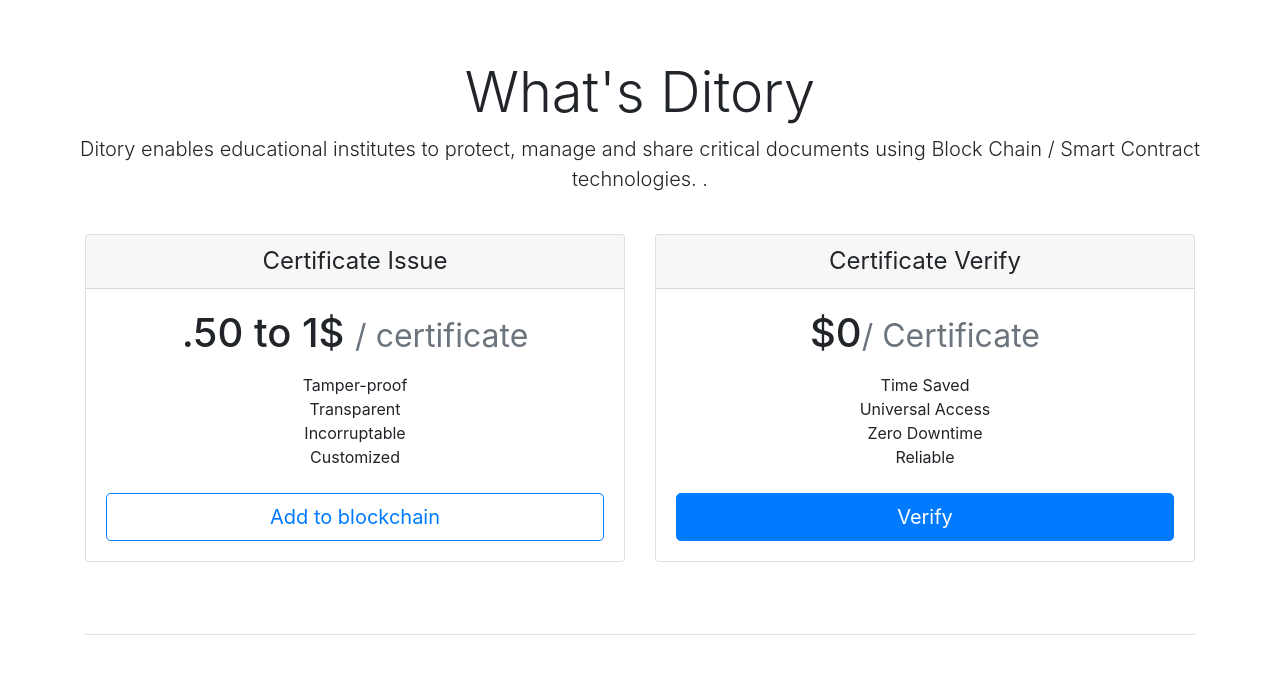
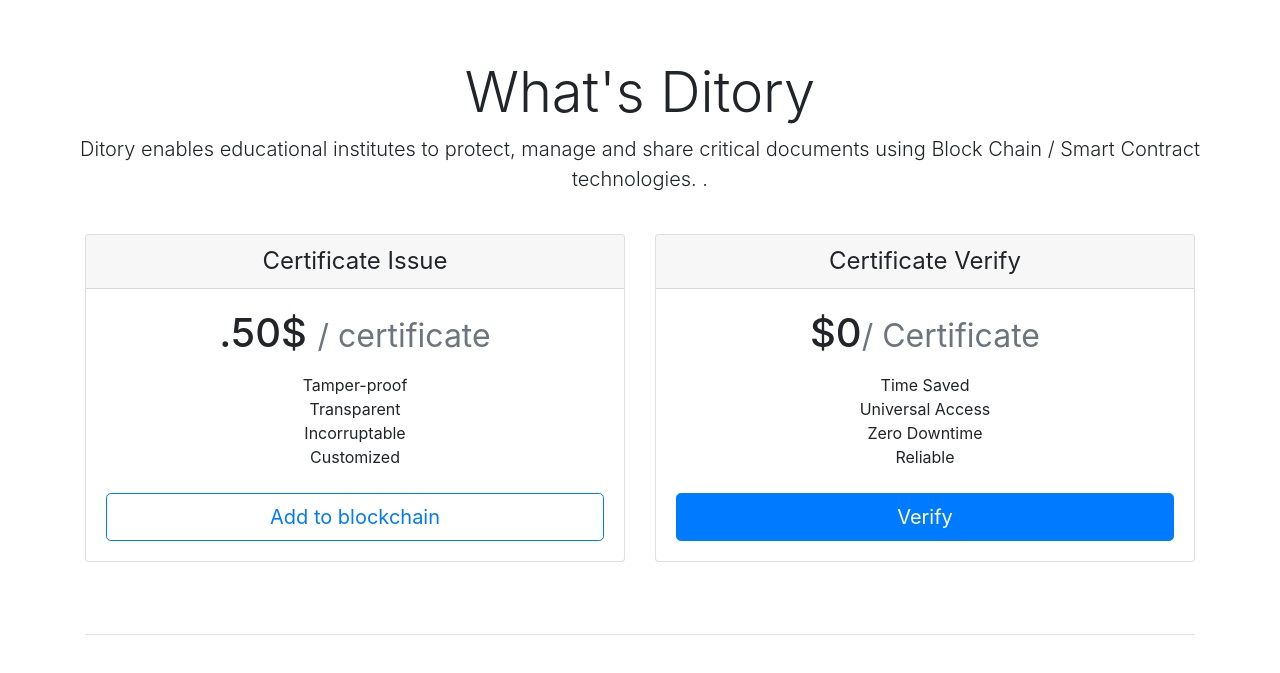
Before and after one commit to madhusona/ditory, a plain HTML site: page index.html in a window 1280 px wide. Shown: the part 127-800 px from the top of the page. Drawn offline with nearby package versions, Linux system fonts and the light colour scheme; no server answers; a script that the page names is missing.

Commit message:
Update index.html

```diff
--- a/index.html
+++ b/index.html
@@ -55,7 +55,7 @@
               <h4 class="my-0 font-weight-normal">Certificate Issue</h4>
             </div>
             <div class="card-body">
-              <h1 class="card-title pricing-card-title"> .50 to 1$ <small class="text-muted">/ certificate</small></h1>
+              <h1 class="card-title pricing-card-title"> .50$ <small class="text-muted">/ certificate</small></h1>
               <ul class="list-unstyled mt-3 mb-4">
                 <li>Tamper-proof</li>
                 <li>Transparent</li>
```
